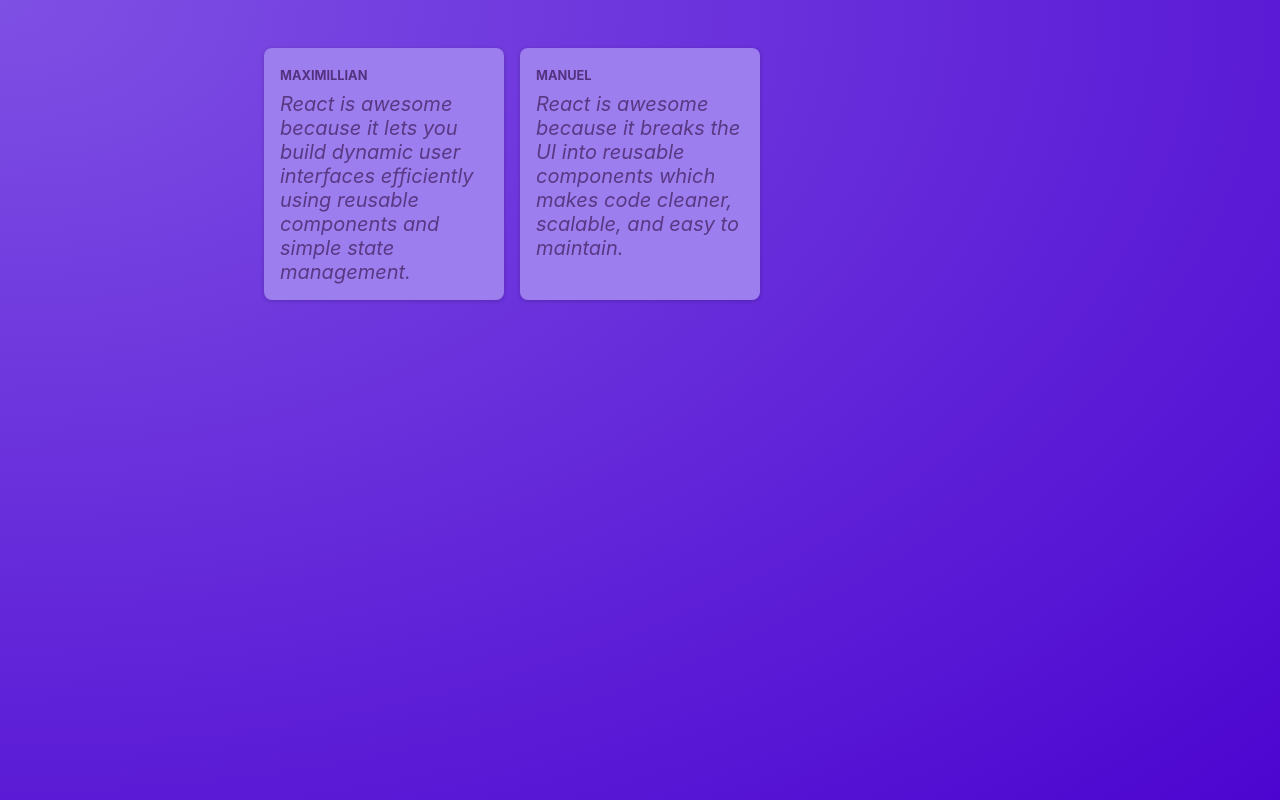
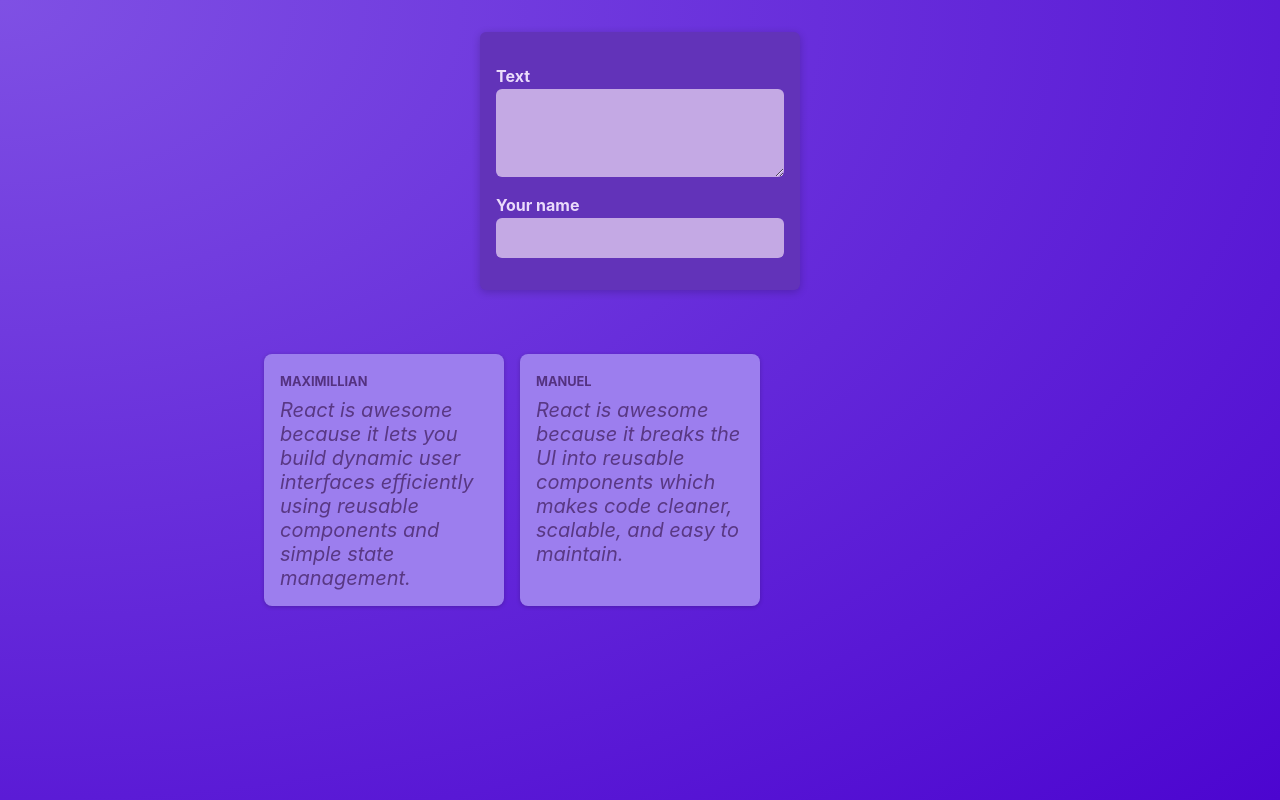
Before and after one commit to Saswat7101/React-Summary, a React (Vite) app: page / in a window 1280 px wide. Built offline with nearby package versions, Linux system fonts and the light colour scheme.

Commit message:
preparing the app for state management

```diff
--- /dev/null
+++ b/src/components/NewPost.jsx
@@ -0,0 +1,16 @@
+import classes from "./NewPost.module.css";
+
+export default function NewPost() {
+  return (
+    <form className={classes.form}>
+      <p>
+        <label htmlFor="body">Text</label>
+        <textarea id="body" required rows={3} />
+      </p>
+      <p>
+        <label htmlFor="name">Your name</label>
+        <input type="text" id="name" required />
+      </p>
+    </form>
+  );
+}
--- /dev/null
+++ b/src/components/NewPost.module.css
@@ -0,0 +1,55 @@
+.form {
+  background-color: #6233b9;
+  padding: 1rem;
+  width: 20rem;
+  margin: 2rem auto;
+  border-radius: 6px;
+  box-shadow: 0 2px 8px rgba(0, 0, 0, 0.2);
+}
+
+.form label {
+  display: block;
+  margin-bottom: 0.05rem;
+  color: #eadbfb;
+  font-weight: bold;
+}
+
+.form input,
+.form textarea {
+  display: block;
+  width: 100%;
+  font: inherit;
+  padding: 0.5rem;
+  border-radius: 6px;
+  border: none;
+  background-color: #c4a9e4;
+  color: #28262c;
+}
+
+.actions {
+  display: flex;
+  justify-content: flex-end;
+  gap: 0.5rem;
+}
+
+.actions button {
+  cursor: pointer;
+  font: inherit;
+  padding: 0.5rem 1.5rem;
+  border: none;
+  border-radius: 4px;
+  background-color: #34036c;
+  color: #e5d5f7;
+}
+
+.actions button:hover {
+  background-color: #23014a;
+}
+
+.actions button[type='button'] {
+  background-color: transparent;
+}
+
+.actions button[type='button']:hover {
+  color: #d1bee6;
+}
--- a/src/components/PostsList.jsx
+++ b/src/components/PostsList.jsx
@@ -1,8 +1,11 @@
+import NewPost from "./NewPost";
 import Post from "./Post";
 import classes from "./PostsList.module.css";
 
 export default function PostsList() {
   return (
+    <>
+      <NewPost />
       <ul className={classes.posts}>
         <Post
           author="Maximillian"
@@ -13,5 +16,6 @@
           content="React is awesome because it breaks the UI into reusable components which makes code cleaner, scalable, and easy to maintain."
         />
       </ul>
+    </>
   );
 }
```
Lines whose indentation alone changed are shown as unchanged.
